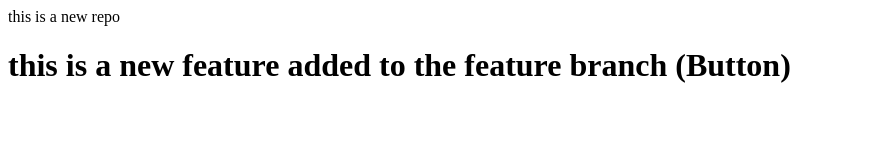
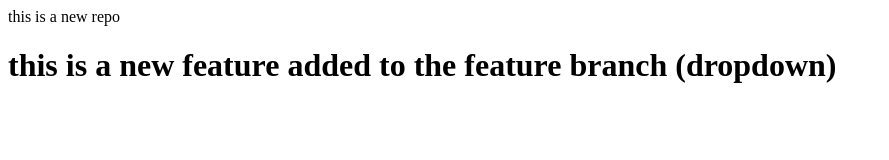
Before and after one commit to Shrinidhi-Metrani/localrepo, a plain HTML site: page index.html in a window 1280 px wide. Shown: the whole page, without its empty margins (0-889 px from the left). Drawn offline with Linux system fonts and the light colour scheme.

Commit message:
dropdown commit

```diff
--- a/index.html
+++ b/index.html
@@ -1,2 +1,2 @@
 <p>this is a new repo</p>
-<h1>this is a new feature added to the feature branch (Button)</h1>
+<h1>this is a new feature added to the feature branch (dropdown)</h1>
```
